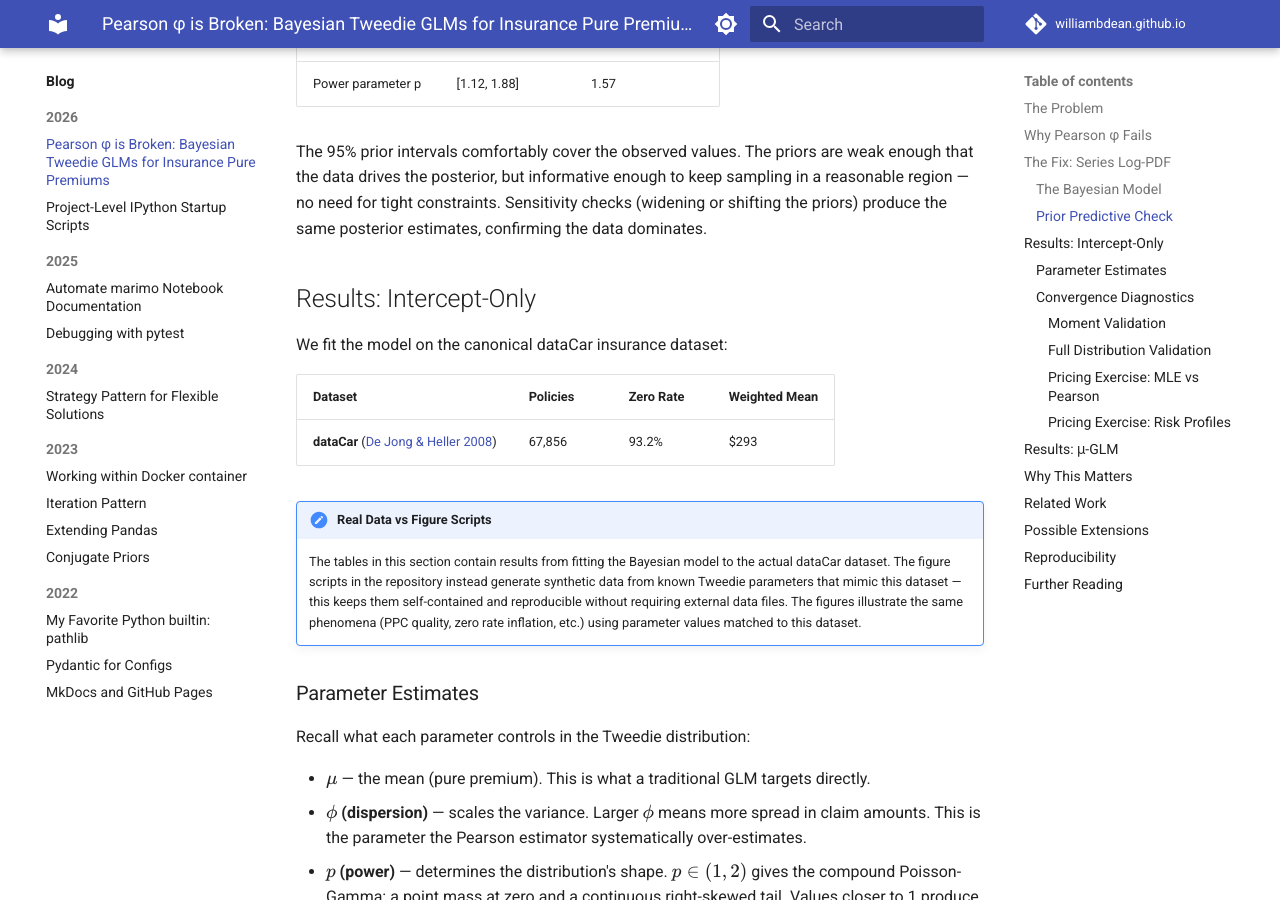
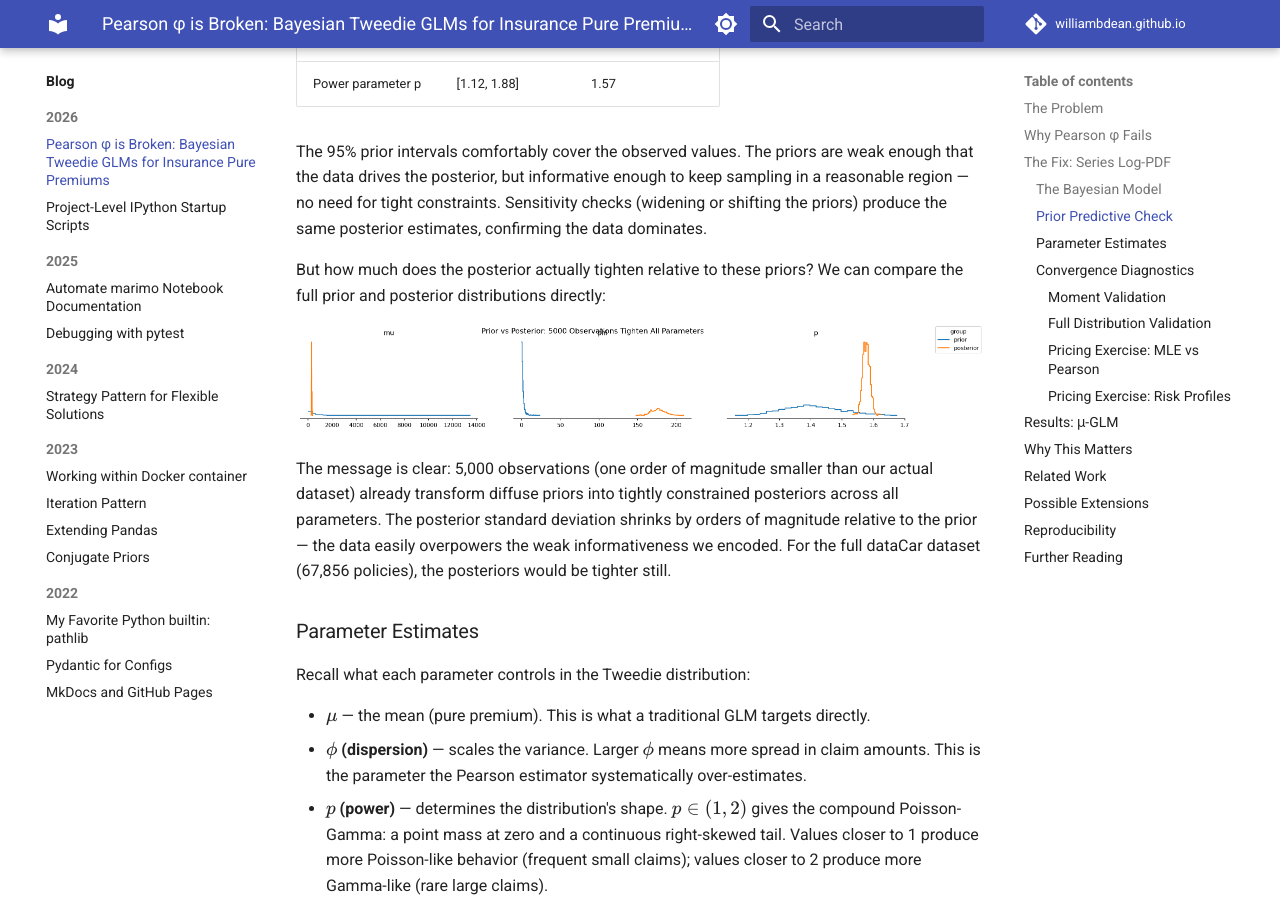
Before and after one commit to williambdean/williambdean.github.io, an MkDocs documentation site: the page built from docs/blog/posts/2026/pearson-phi-broken-tweedie.md, in a window 1280 px wide and 900 px high, scrolled down 5456 px. Built offline with MkDocs 1.6.1 and Material for MkDocs 9.7.7, drawn with Linux system fonts in a browser that asks for light colours; comment, search, counter and statistics services are not loaded.

Commit message:
feat(tweedie-post): add prior vs posterior comparison figure with az.plot_prior_posterior
- Write fig_prior_posterior.py that runs pm.sample_prior_predictive and
  pm.sample on synthetic Tweedie data, then compares using arviz
- Add arviz, pymc, nutpie dependencies to pyproject.toml (misc group)
- Add figure and explanatory text to blog post Bayesian validation section

```diff
--- a/docs/blog/posts/2026/pearson-phi-broken-tweedie.md
+++ b/docs/blog/posts/2026/pearson-phi-broken-tweedie.md
@@ -195,16 +195,11 @@ zero_rate = np.exp(-lam)
 
 The 95% prior intervals comfortably cover the observed values. The priors are weak enough that the data drives the posterior, but informative enough to keep sampling in a reasonable region — no need for tight constraints. Sensitivity checks (widening or shifting the priors) produce the same posterior estimates, confirming the data dominates.
 
-## Results: Intercept-Only
+But how much does the posterior actually tighten relative to these priors? We can compare the full prior and posterior distributions directly:
 
-We fit the model on the canonical dataCar insurance dataset:
+![Prior vs Posterior: 5000 synthetic Tweedie observations tighten all parameter distributions.](../images/fig_prior_posterior.png)
 
-| Dataset | Policies | Zero Rate | Weighted Mean |
-|---------|----------|-----------|---------------|
-| **dataCar** ([De Jong & Heller 2008](https://doi.org/10.1017/CBO9780511755408)) | 67,856 | 93.2% | \$293 |
-
-!!! note "Real Data vs Figure Scripts"
-    The tables in this section contain results from fitting the Bayesian model to the actual dataCar dataset. The figure scripts in the repository instead generate synthetic data from known Tweedie parameters that mimic this dataset — this keeps them self-contained and reproducible without requiring external data files. The figures illustrate the same phenomena (PPC quality, zero rate inflation, etc.) using parameter values matched to this dataset.
+The message is clear: 5,000 observations (one order of magnitude smaller than our actual dataset) already transform diffuse priors into tightly constrained posteriors across all parameters. The posterior standard deviation shrinks by orders of magnitude relative to the prior — the data easily overpowers the weak informativeness we encoded. For the full dataCar dataset (67,856 policies), the posteriors would be tighter still.
 
 ### Parameter Estimates
 
--- a/pyproject.toml
+++ b/pyproject.toml
@@ -29,6 +29,9 @@ misc = [
     "matplotlib>=3.7.2,<4",
     "scikit-learn>=1.8.0",
     "statsmodels>=0.14.6",
+    "arviz>=1.1.0",
+    "pymc>=6.0.0",
+    "nutpie>=0.16.10",
 ]
 
 [tool.uv]
```
Also changed, not shown: docs/blog/posts/scripts/pearson-phi-broken-tweedie/fig_prior_posterior.py (added, +128 -0 lines), docs/blog/posts/images/fig_prior_posterior.png (added), 1 other file.
